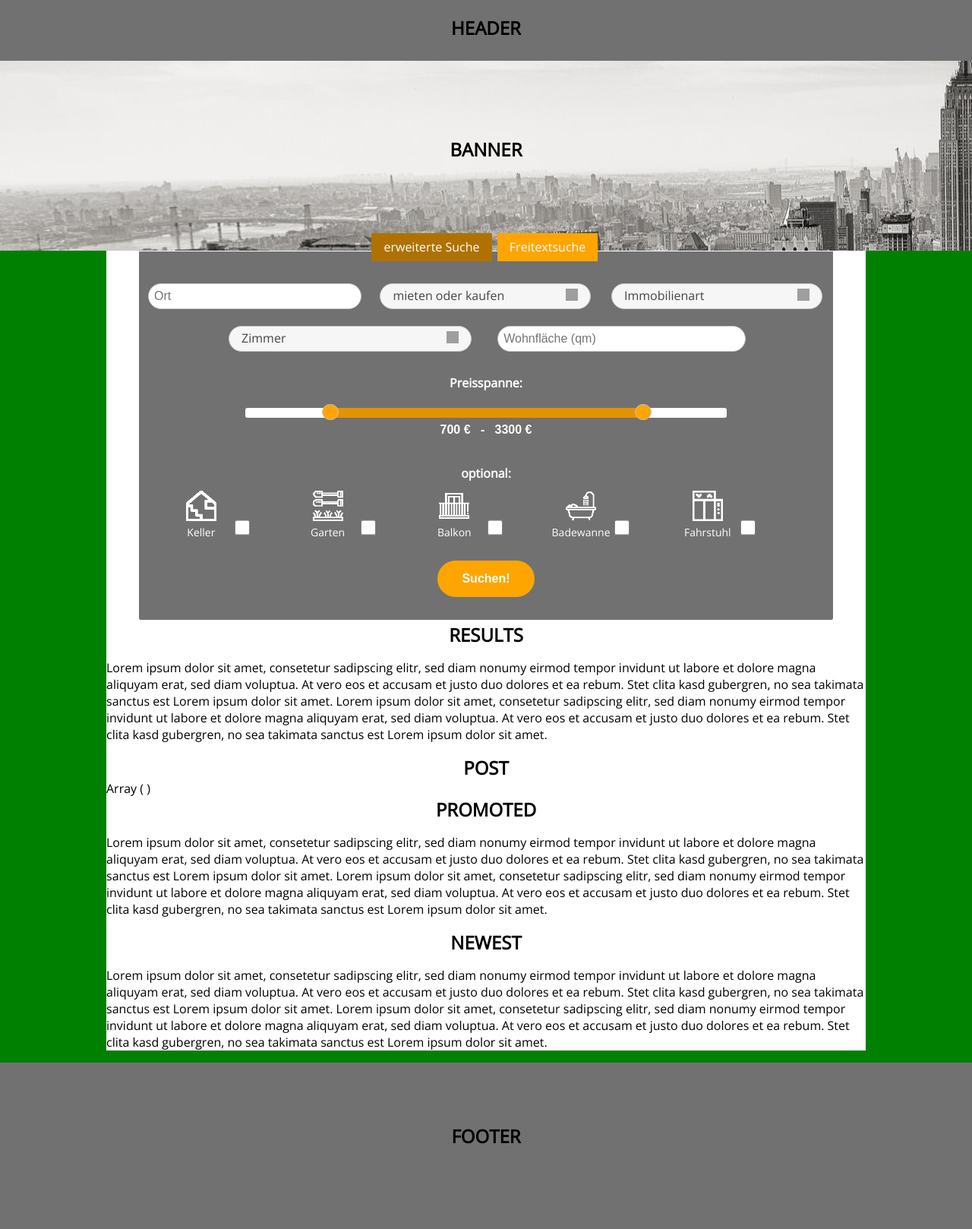
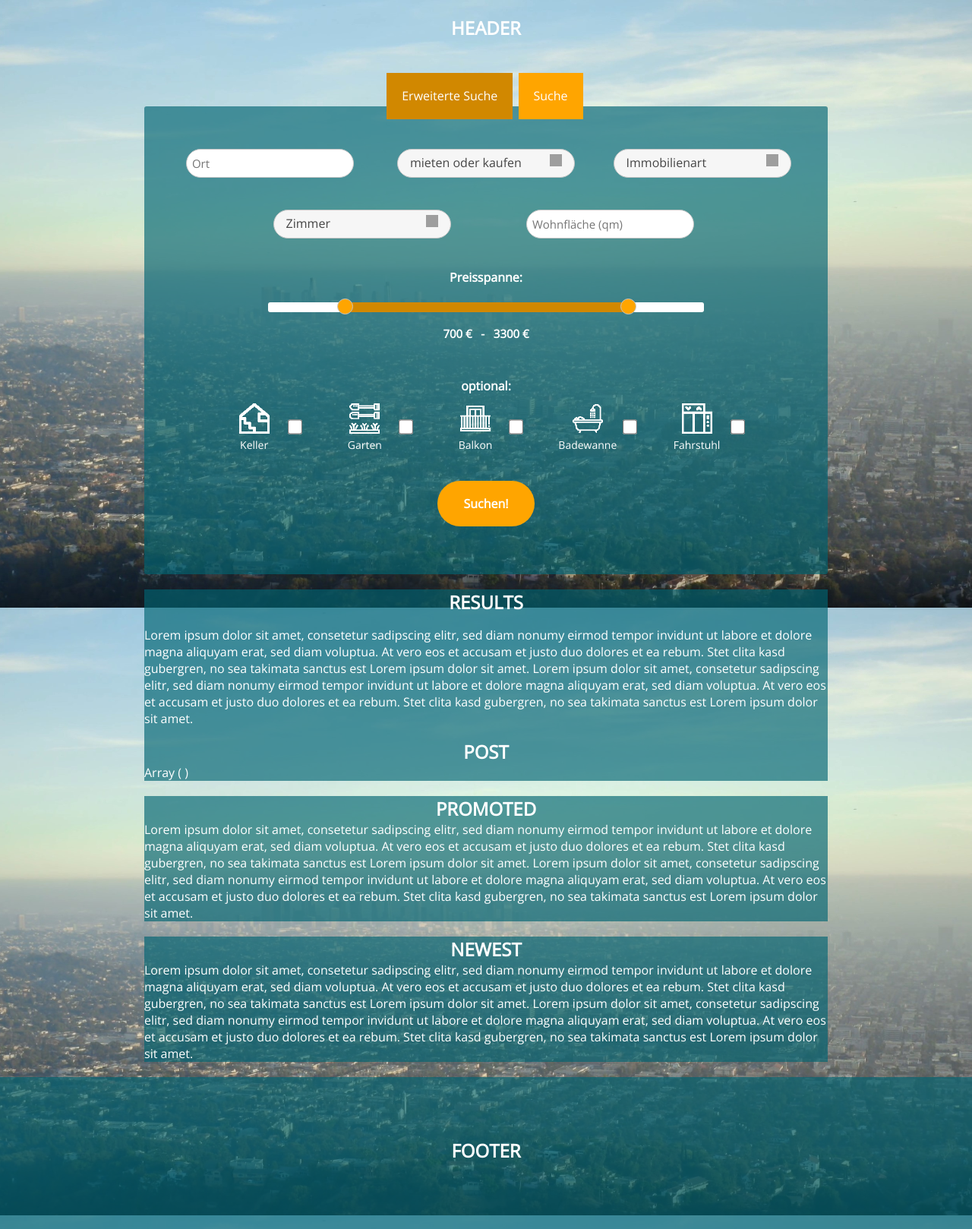
Before and after one commit to philipkrueck/ImmOrange, a PHP site: page / in a window 1280 px wide. Shown: the whole page at 76% size. Before the commit the page ends 1506 px from the top, so only its background shows below. Run offline with PHP 8.4, Linux system fonts and the light colour scheme; some libraries are stand-ins or nearby versions; grey boxes are pictures that could not be loaded.

Commit message:
edited front-end to fit new wireframe

```diff
--- a/css/styles.css
+++ b/css/styles.css
@@ -6,8 +6,15 @@ body{
     grid-template-rows: 80px auto 200px;
 
     margin: 0px;
-    color: black;
+    color: white;
     font-family: 'Open Sans';
+
+    background-color: #717171;
+    background: url(../img/placeholder_banner.jpg) no-repeat center center fixed;
+    -webkit-background-size: cover;
+    -moz-background-size: cover;
+    -o-background-size: cover;
+    background-size: cover;
 }
 
 
@@ -15,7 +22,7 @@ body{
                  HEADER Sytles
 ***************************************************/
 header{
-    background-color: #717171;
+    height: 80px;
 }
 
 
@@ -23,34 +30,20 @@ header{
                  MAIN Sytles
 ***************************************************/
 main{
-    background-color: green;
-}
 
-main .banner{
-    width: 100%;
-    height: 250px;
-    background-image: url('../img/placeholder_banner.jpg');
-    background-position: 0% 15%;
 }
 
 main .content{
-    max-width: 1000px;
-    background-color: white;
+    max-width: 900px;
     margin: 0 auto;
-}
-
-@media only screen and (max-width: 1200px){
-    main .content{
-        max-width: 800px;
-        margin: 0 auto;
-    }
 }
 
     /**************************************************
                  Search-Area Sytles
     ***************************************************/
     .search-area {
-        padding: 0px 40px;
+        margin-top: 60px;
+        margin-bottom: 20px;
     }
 
     .search-area input{
@@ -58,12 +51,14 @@ main .content{
         border-radius: 50px;
         font-size: 15px;
         border: 1px solid #c5c5c5;
-        width: 87%;
         font-family: 'Open Sans';
+        margin: 10px;
+        width: 205px;
+        height: 22px;
     }
 
     input[type="submit"]{
-        background-color: orange;
+        background-color: #ffa500;
         color: white;
         border: 0px !important;
         padding: 15px;
@@ -71,6 +66,11 @@ main .content{
         font-weight: bold;
         width: 8em !important;
         border-radius: 50px !important;
+        height: 60px;
+    }
+
+    input[type="submit"]:hover{
+        background-color: #d18800;
     }
 
     input[type="submit"]:hover{
@@ -80,6 +80,10 @@ main .content{
         /**************************************************
                  Search-Tabs Sytles
         ***************************************************/
+
+        #search-tabs {
+            background-color: rgba(0, 101, 114, 0.65);
+        }
 
         .ui-tabs .ui-tabs-panel {
             padding: 0em !important;
@@ -102,8 +106,13 @@ main .content{
         }
 
         .ui-tabs .ui-tabs-nav .ui-tabs-anchor {
-            background-color: orange;
+            background-color: #ffa500;
+            padding: 20px !important;
             color: white;
+        }
+
+        .ui-tabs .ui-tabs-nav .ui-tabs-anchor:hover{
+            background-color: #d18800;
         }
 
         .ui-tabs-anchor:focus{
@@ -127,7 +136,7 @@ main .content{
 
         .ui-tabs .ui-tabs-nav li.ui-tabs-active .ui-tabs-anchor, .ui-tabs .ui-tabs-nav li.ui-state-disabled .ui-tabs-anchor, .ui-tabs .ui-tabs-nav li.ui-tabs-loading .ui-tabs-anchor {
             border: 0px!important;
-            background: rgb(175, 114, 0)!important;
+            background: #d18800!important;
         }
 
         .ui-state-active, .ui-widget-content .ui-state-active, .ui-widget-header .ui-state-active, a.ui-button:active, .ui-button:active, .ui-button.ui-state-active:hover {
@@ -142,10 +151,9 @@ main .content{
 
         .extended-search{
             text-align: center;
-            background-color: #717171;
             border-radius: 0px 0px 3px 3px;
             margin-top: -18px;
-            padding-top: 30px;
+            padding: 30px 20px 20px 20px;
         }
 
         .extended-search h3{
@@ -162,15 +170,13 @@ main .content{
         }
 
         .extended-search .ui-selectmenu-button.ui-button{
-            width: 80%;
+            max-width: 200px;
+            margin: 10px;
             font-family: 'Open Sans';
-            height: 19px;
+            height: 23px;
             border-radius: 50px !important;
         }
 
-        .ui-selectmenu-text {
-            margin-top: -2px;
-        }
 
             /**************************************************
                  Extended-Search: FIRST Row
@@ -220,12 +226,12 @@ main .content{
             }
 
             span.ui-slider-handle.ui-corner-all.ui-state-default {
-                background-color: orange;
+                background-color: #ffa500;
                 border-radius: 50px;
             }
 
             .ui-slider-range.ui-corner-all.ui-widget-header {
-                background-color: rgb(226, 147, 0)!important;
+                background-color: #d18800!important;
             }
 
             /**************************************************
@@ -236,6 +242,7 @@ main .content{
                 display: grid;
                 grid-template-columns: 1fr 1fr 1fr 1fr 1fr;
                 padding: 10px 40px 10px 40px;
+                margin-left: 45px;
             }
 
             .checkbox-container{
@@ -289,19 +296,16 @@ main .content{
 
             .full-text-search-area{
                 text-align: center;
-                background-color: #717171;
                 border-radius: 0px 0px 3px 3px;
                 margin-top: -18px;
                 padding: 30px 50px 20px 50px;
             }
 
             .full-text-search-bar{
-                width: 100% !important;
+                width: 95% !important;
                 display: block;
                 border-radius: 50px !important;
-                padding: 10px;
-                border: 0px;
-                margin: 30px 0px 30px 0px;
+                padding: 15px !important;
                 font-size: 18px!important;
             }
 
@@ -310,6 +314,8 @@ main .content{
                  Results-Area Sytles
     ***************************************************/
     .results-area{
+        background-color: rgba(0, 101, 114, 0.65);
+        margin-bottom: 20px;
 
     }
 
@@ -317,14 +323,16 @@ main .content{
                  Search-Area Sytles
     ***************************************************/
     .promoted-area{
-
+        background-color: rgba(0, 101, 114, 0.65);
+        margin-bottom: 20px;
     }
 
     /**************************************************
                  Search-Area Sytles
     ***************************************************/
     .newest-area{
-
+        background-color: rgba(0, 101, 114, 0.65);
+        margin-bottom: 20px;
     }
 
 
@@ -332,5 +340,5 @@ main .content{
                  FOOTER Sytles
 ***************************************************/
 footer{
-    background-color: #717171;
+    background-color: rgba(0, 101, 114, 0.65);
 }
--- a/index.php
+++ b/index.php
@@ -33,10 +33,6 @@
         <!-- Homepage-Title -->
         <title>Page Title</title>
 
-        <!-- Link-Relations -->
-        <link rel="stylesheet" href="css/styles.css">
-        <link rel="stylesheet" type="text/css" href="//fonts.googleapis.com/css?family=Open+Sans" />
-
         <!-- Feature-Includes -->
         <?php
             include ('includes/features/autocomplete.php');
@@ -44,6 +40,10 @@
             include ('includes/features/price_range.php');
             include ('includes/features/search_tabs.php');
         ?>
+
+        <!-- Link-Relations -->
+        <link rel="stylesheet" href="css/styles.css">
+        <link rel="stylesheet" type="text/css" href="//fonts.googleapis.com/css?family=Open+Sans" />
 
 
     </head>
@@ -61,18 +61,6 @@
         <!-- MAIN-AREA -->
         <main>
 
-            <!-- BANNER-AREA -->
-            <div class="banner">
-
-                <!-- PLACEHOLDER -->
-                <h2 style="
-                    text-align: center;
-                    padding-top: 100px;
-                    margin: 0px;"
-                >BANNER</h2>
-
-            </div>
-
             <!-- CONTENT-AREA -->
             <div class="content">
 
@@ -82,8 +70,8 @@
                     <!-- SEARCH-TABS -->
                     <div id="search-tabs">
                         <ul>
-                            <li><a href="#tabs-1">erweiterte Suche</a></li>
-                            <li><a href="#tabs-2">Freitextsuche</a></li>
+                            <li><a href="#tabs-1">Erweiterte Suche</a></li>
+                            <li><a href="#tabs-2">Suche</a></li>
                         </ul>
 
                         <!-- EXTENDED-SEARCH-AREA -->
@@ -239,7 +227,7 @@
                     text-align: center;
                     margin: 0px;"
                     >PROMOTED</h2>
-                    <p>Lorem ipsum dolor sit amet, consetetur sadipscing elitr, sed diam nonumy eirmod tempor
+                    <p style="margin: 0px;">Lorem ipsum dolor sit amet, consetetur sadipscing elitr, sed diam nonumy eirmod tempor
                     invidunt ut labore et dolore magna aliquyam erat, sed diam voluptua. At vero eos et accusam
                      et justo duo dolores et ea rebum. Stet clita kasd gubergren, no sea takimata sanctus est
                      Lorem ipsum dolor sit amet. Lorem ipsum dolor sit amet, consetetur sadipscing elitr, sed
@@ -257,7 +245,7 @@
                     text-align: center;
                     margin: 0px;"
                     >NEWEST</h2>
-                    <p>Lorem ipsum dolor sit amet, consetetur sadipscing elitr, sed diam nonumy eirmod tempor
+                    <p style="margin: 0px;">Lorem ipsum dolor sit amet, consetetur sadipscing elitr, sed diam nonumy eirmod tempor
                     invidunt ut labore et dolore magna aliquyam erat, sed diam voluptua. At vero eos et accusam
                      et justo duo dolores et ea rebum. Stet clita kasd gubergren, no sea takimata sanctus est
                      Lorem ipsum dolor sit amet. Lorem ipsum dolor sit amet, consetetur sadipscing elitr, sed
```
Also changed, not shown: img/placeholder_banner.jpg.
